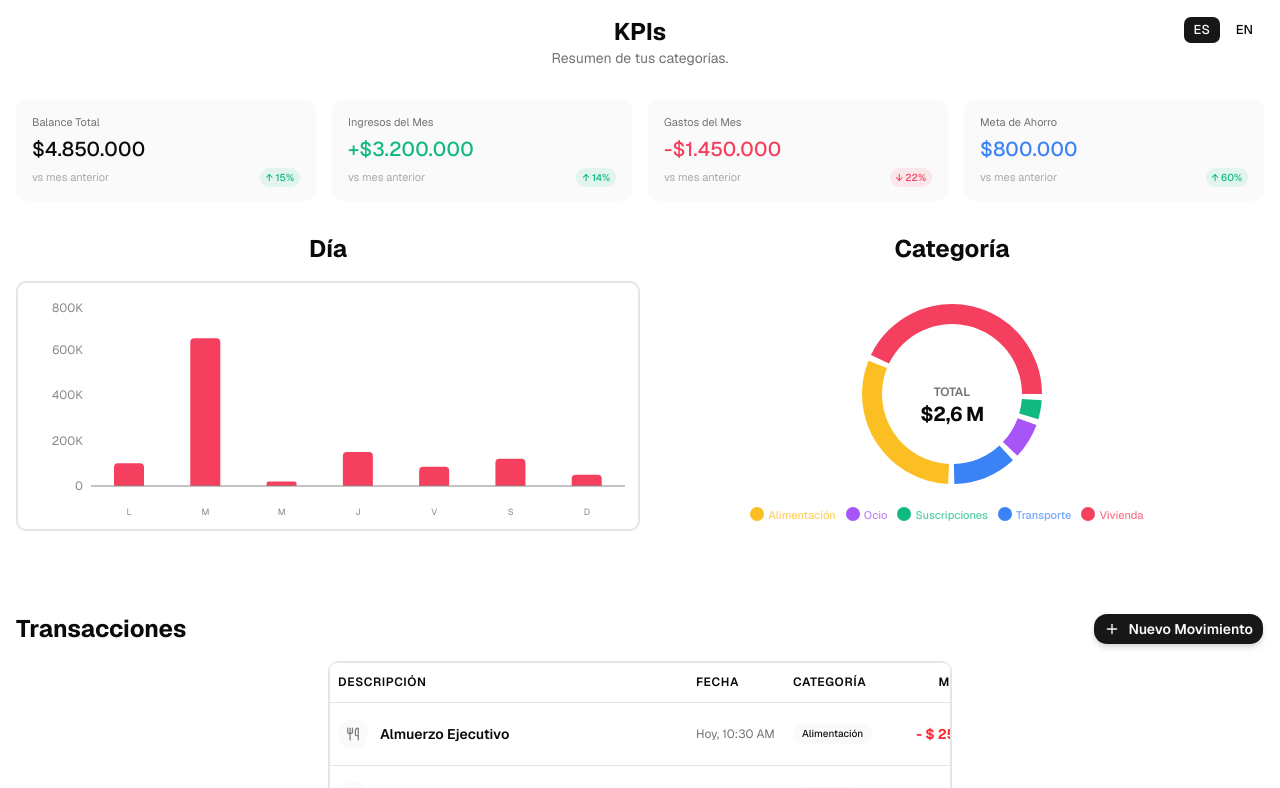
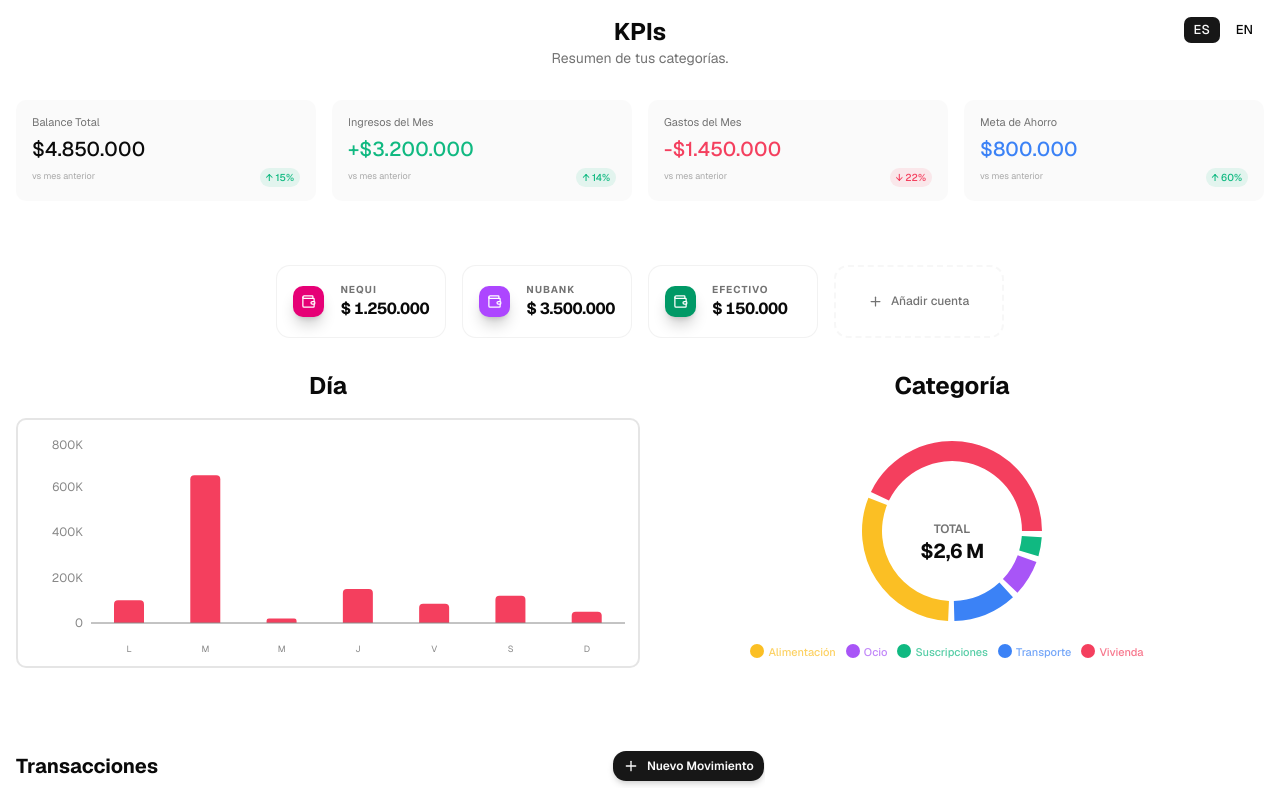
Before and after one commit to jonathanCocuy/FinTracker, a Next.js app: page /dashboard in a window 1280 px wide. Shown: the top 788 px of the page. Built offline with nearby package versions, Linux system fonts and the light colour scheme.

Commit message:
feat(dashboard): improved styles and added new account cards

```diff
--- a/src/app/dashboard/page.tsx
+++ b/src/app/dashboard/page.tsx
@@ -7,6 +7,7 @@ import { CategoryDonut } from "../../components/dashboard/category-donut"
 import { createColumns, Transaction } from "@/src/components/dashboard/columns"
 import { TransactionTable } from "@/src/components/dashboard/transaction-table"
 import { TransactionModal } from "@/src/components/dashboard/transaction-modal"
+import { AccountGrid } from "@/src/components/dashboard/account-card"
 
 export default function Dashboard() {
   const { t } = useI18n()
@@ -30,9 +31,9 @@ export default function Dashboard() {
   ]
 
   const transactions: Transaction[] = [
-    { id: "1", date: "Hoy, 10:30 AM", category: "food", description: "Almuerzo Ejecutivo", amount: 25000, type: "expense" },
-    { id: "2", date: "Ayer, 04:15 PM", category: "transport", description: "Uber al Centro", amount: 15000, type: "expense" },
-    { id: "3", date: "15 Mar", category: "income", description: "Pago Freelance React en pago a cuotas diferidas", amount: 1200000, type: "income" },
+    { id: "1", date: "Hoy, 10:30", category: "food", description: "Almuerzo Ejecutivo", amount: 25000, type: "expense" },
+    { id: "2", date: "Ayer, 16:15", category: "transport", description: "Uber al Centro", amount: 15000, type: "expense" },
+    { id: "3", date: "15 Mar", category: "income", description: "Pago Freelance React en pago", amount: 1200000, type: "income" },
     { id: "4", date: "14 Mar", category: "subscriptions", description: "Netflix Premium", amount: 45000, type: "expense" },
     { id: "5", date: "12 Mar", category: "housing", description: "Compra Decoración", amount: 85000, type: "expense" },
   ]
@@ -42,6 +43,12 @@ export default function Dashboard() {
     { label: t("kpis.incomeMonth"), value: 3200000, previousValue: 2800000, subtitle: t("dashboard.vsPreviousMonth"), color: "income" },
     { label: t("kpis.expensesMonth"), value: 1450000, previousValue: 1850000, subtitle: t("dashboard.vsPreviousMonth"), color: "expense" },
     { label: t("kpis.savingsGoal"), value: 800000, previousValue: 500000, subtitle: t("dashboard.vsPreviousMonth"), color: "savings" },
+  ]
+
+  const myAccounts = [
+    { id: "1", name: "Nequi", balance: 1250000, color: "bg-pink-600" },
+    { id: "2", name: "NuBank", balance: 3500000, color: "bg-purple-500" },
+    { id: "3", name: "Efectivo", balance: 150000, color: "bg-emerald-600" },
   ]
 
   return (
@@ -55,6 +62,11 @@ export default function Dashboard() {
 
       {/* KPI Grid */}
       <KpiGrid data={kpis} className="grid grid-cols-2 md:grid-cols-4 w-full gap-4" />
+
+      {/* Accounts Section */}
+      <div className="flex flex-col gap-4 items-center w-full">
+        <AccountGrid accounts={myAccounts} />
+      </div>
 
       {/* Charts Section */}
       <div className="grid grid-cols-1 md:grid-cols-2 w-full">
@@ -74,12 +86,12 @@ export default function Dashboard() {
       </div>
 
       {/* Transactions Section */}
-      <div className="flex flex-col gap-4 items-center w-full">
-        <div className="flex flex-row gap-2 items-center justify-between w-full">
-          <h1 className="text-2xl font-bold">{t("dashboard.transactionsTitle")}</h1>
-          <TransactionModal />
-        </div>
-        <div className="w-full sm:w-full md:w-full lg:w-1/2 xl:w-1/2 2xl:w-1/2 overflow-x-auto border rounded-lg">
+      <div className="flex flex-col gap-4 items-left w-full">
+        <div className="w-full flex flex-col gap-4 sm:w-full md:w-full xl:w-[60%] 2xl:w-1/2 overflow-x-auto">
+          <div className="flex flex-row justify-between items-center w-full">
+            <h1 className="text-xl font-bold">{t("dashboard.transactionsTitle")}</h1>
+            <TransactionModal />
+          </div>
           <TransactionTable columns={createColumns(t)} data={transactions} />
         </div>
       </div>
--- /dev/null
+++ b/src/components/dashboard/account-card.tsx
@@ -0,0 +1,53 @@
+// components/dashboard/AccountGrid.tsx
+import { Wallet, Landmark, Banknote, Plus } from "lucide-react"
+import { useI18n } from "@/src/lib/i18n"
+
+interface Account {
+  id: string
+  name: string
+  balance: number
+  color: string
+}
+
+interface AccountGridProps {
+  accounts: Account[]
+}
+
+export function AccountGrid({ accounts }: AccountGridProps) {
+  const { t } = useI18n()
+
+  return (
+    <div className="grid grid-cols-2 md:grid-cols-3 lg:grid-cols-4 gap-4 mt-8">
+      {accounts.map((account) => (
+        <div
+          key={account.id}
+          className="bg-card border border-border/50 p-4 rounded-xl flex items-center gap-4 hover:bg-accent/5 transition-all cursor-pointer group"
+        >
+          {/* Icono con el color dinámico */}
+          <div className={`p-2 rounded-lg shrink-0 ${account.color} shadow-lg shadow-black/20`}>
+            <Wallet size={15} className="text-white" />
+          </div>
+
+          <div className="flex flex-col min-w-0">
+            <span className="text-[10px] text-muted-foreground uppercase font-bold tracking-widest">
+              {account.name}
+            </span>
+            <span className="text-md font-bold tabular-nums tracking-tight text-foreground">
+              {new Intl.NumberFormat("es-CO", {
+                style: "currency",
+                currency: "COP",
+                maximumFractionDigits: 0,
+              }).format(account.balance)}
+            </span>
+          </div>
+        </div>
+      ))}
+
+      {/* Botón de acción rápida para añadir cuenta */}
+      <button className="border-2 border-dashed border-border/30 rounded-xl p-4 flex items-center justify-center gap-2 text-muted-foreground hover:border-primary/50 hover:text-primary transition-all group">
+        <Plus size={15} className="group-hover:scale-110 transition-transform" />
+        <span className="text-xs font-medium">{t("accountsCard.addAccount")}</span>
+      </button>
+    </div>
+  )
+}
--- a/src/components/dashboard/columns.tsx
+++ b/src/components/dashboard/columns.tsx
@@ -2,7 +2,6 @@
 
 import { ColumnDef } from "@tanstack/react-table"
 import { ArrowUpRight, ShoppingBag, Utensils, Car, Tv, Wallet } from "lucide-react"
-import { Badge } from "@/src/components/ui/badge"
 
 export type Transaction = {
   id: string
@@ -32,16 +31,15 @@ export function createColumns(t: (key: string) => string): ColumnDef<Transaction
       cell: ({ row }) => {
         const category = row.original.category
         return (
-          <div className="flex items-center gap-3 py-2"> {/* Aumentamos padding vertical */}
+          <div className="flex items-center gap-3 py-2">
             <div className="hidden sm:flex p-2 rounded-full bg-muted/50 text-muted-foreground shrink-0">
               <CategoryIcon category={category} />
             </div>
-            <div className="flex flex-col min-w-0 gap-1"> {/* gap-1 da espacio entre descripción y categoría en móvil */}
-              <span className="font-semibold text-sm truncate max-w-[130px] sm:max-w-[200px] lg:max-w-[300px]">
+            <div className="flex flex-col min-w-0 gap-1">
+              <span className="font-semibold text-sm md:text-base truncate max-w-[130px] sm:max-w-[300px] lg:max-w-[350px]">
                 {row.getValue("description")}
               </span>
-              {/* Categoría secundaria para móviles con más aire */}
-              <span className="text-[10px] text-muted-foreground/80 md:hidden uppercase tracking-widest font-bold">
+              <span className="text-xs md:text-sm text-muted-foreground/80 md:hidden uppercase tracking-widest font-bold">
                 {t(`categories.${category}`)}
               </span>
             </div>
@@ -53,7 +51,7 @@ export function createColumns(t: (key: string) => string): ColumnDef<Transaction
       accessorKey: "date",
       header: t("table.date"),
       cell: ({ row }) => (
-        <div className="text-xs text-muted-foreground whitespace-nowrap">
+        <div className="text-xs md:text-sm text-muted-foreground whitespace-nowrap">
           {row.getValue("date")}
         </div>
       ),
@@ -65,9 +63,9 @@ export function createColumns(t: (key: string) => string): ColumnDef<Transaction
         const category = row.getValue("category") as string
         return (
           <div className="hidden md:block">
-            <Badge variant="secondary" className="font-medium capitalize bg-muted/50 text-[10px] px-2 py-0">
+            <span className="text-sm text-muted-foreground/80 uppercase tracking-widest font-bold ">
               {t(`categories.${category}`)}
-            </Badge>
+            </span>
           </div>
         )
       },
@@ -85,7 +83,7 @@ export function createColumns(t: (key: string) => string): ColumnDef<Transaction
         }).format(amount)
 
         return (
-          <div className={`text-right font-bold tabular-nums text-sm ${
+          <div className={`text-sm md:text-lg text-right font-bold tabular-nums ${
             type === 'income' ? 'text-emerald-500' : 'text-red-500'
           }`}> {/* Rojo para gastos, Verde para ingresos */}
             {type === 'income' ? '+' : '-'} {formatted}
--- a/src/components/dashboard/kpi-cards.tsx
+++ b/src/components/dashboard/kpi-cards.tsx
@@ -64,7 +64,7 @@ export function KpiCard({ item }: { item: KpiItem }) {
       </p>
       <div className="flex items-center justify-between gap-2 min-h-[18px]">
         {subtitle && (
-          <p className="text-[11px] text-muted-foreground/60">{subtitle}</p>
+          <p className="text-[9px] text-muted-foreground/60">{subtitle}</p>
         )}
         {previousValue !== undefined && (
           <TrendBadge value={value} prev={previousValue} />
--- a/src/components/dashboard/transaction-modal.tsx
+++ b/src/components/dashboard/transaction-modal.tsx
@@ -215,7 +215,7 @@ export function TransactionModal() {
       <DialogTrigger asChild>
         <Button className="rounded-xl shadow-md gap-2 font-semibold">
           <Plus size={18} />
-          {t("transactionModal.newMovement")}
+          <p className="text-xs">{t("transactionModal.newMovement")}</p>
         </Button>
       </DialogTrigger>
 
--- a/src/components/dashboard/transaction-table.tsx
+++ b/src/components/dashboard/transaction-table.tsx
@@ -15,6 +15,7 @@ export function TransactionTable<TData, TValue>({
   data,
 }: DataTableProps<TData, TValue>) {
   const { t } = useI18n()
+  // eslint-disable-next-line react-hooks/incompatible-library
   const table = useReactTable({
     data,
     columns,
@@ -22,7 +23,7 @@ export function TransactionTable<TData, TValue>({
   })
 
   return (
-    <div className="rounded-md border bg-card">
+    <div className="rounded-md border bg-card w-full">
       <Table>
         <TableHeader>
           {table.getHeaderGroups().map((headerGroup) => (
--- a/src/language/en.json
+++ b/src/language/en.json
@@ -70,6 +70,10 @@
     "expensesMonth": "Monthly Expenses",
     "savingsGoal": "Savings Goal"
   },
+  "accountsCard": {
+    "addAccount": "Add Account",
+    "myAccounts": "My Accounts"
+  },
   "transactionModal": {
     "title": "Register Transaction",
     "newMovement": "New Movement",
--- a/src/language/es.json
+++ b/src/language/es.json
@@ -70,6 +70,10 @@
     "expensesMonth": "Gastos del Mes",
     "savingsGoal": "Meta de Ahorro"
   },
+  "accountsCard": {
+    "addAccount": "Añadir cuenta",
+    "myAccounts": "Mis cuentas"
+  },
   "transactionModal": {
     "title": "Registrar Transacción",
     "newMovement": "Nuevo Movimiento",
```
